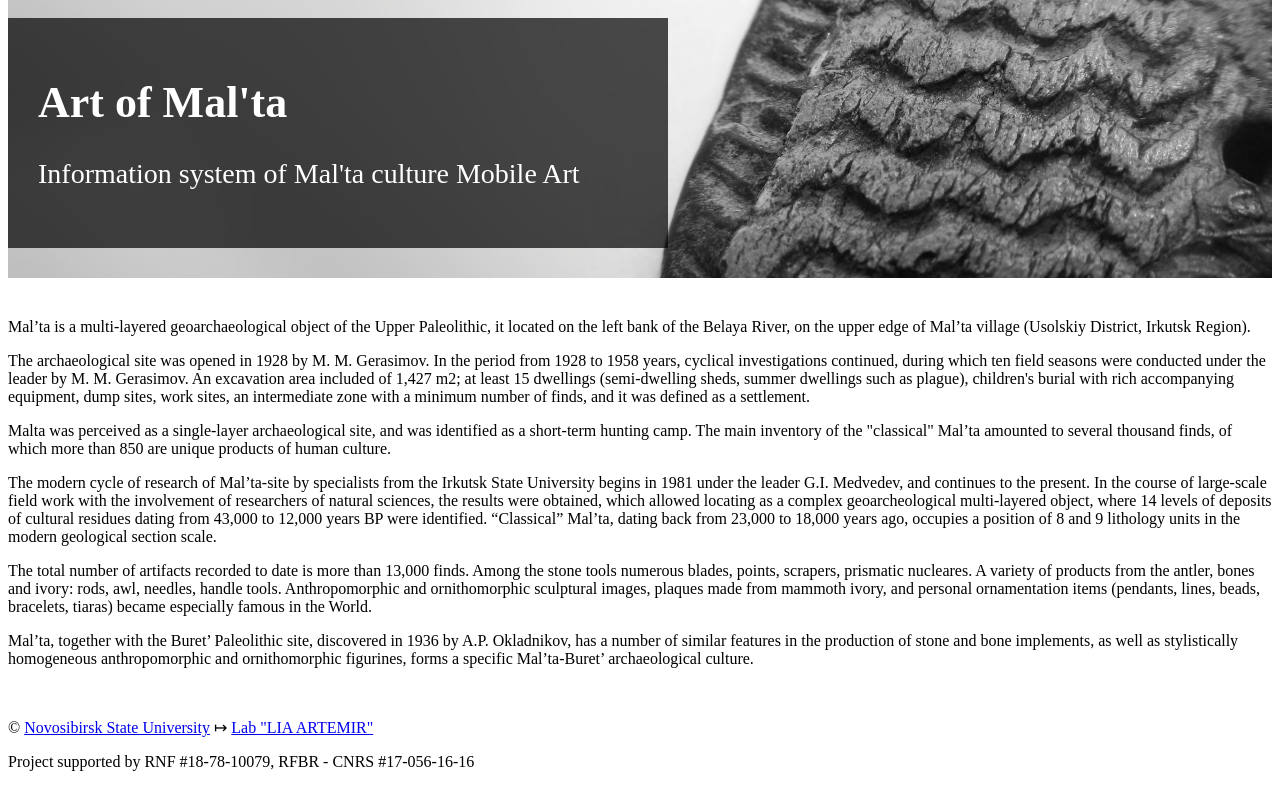
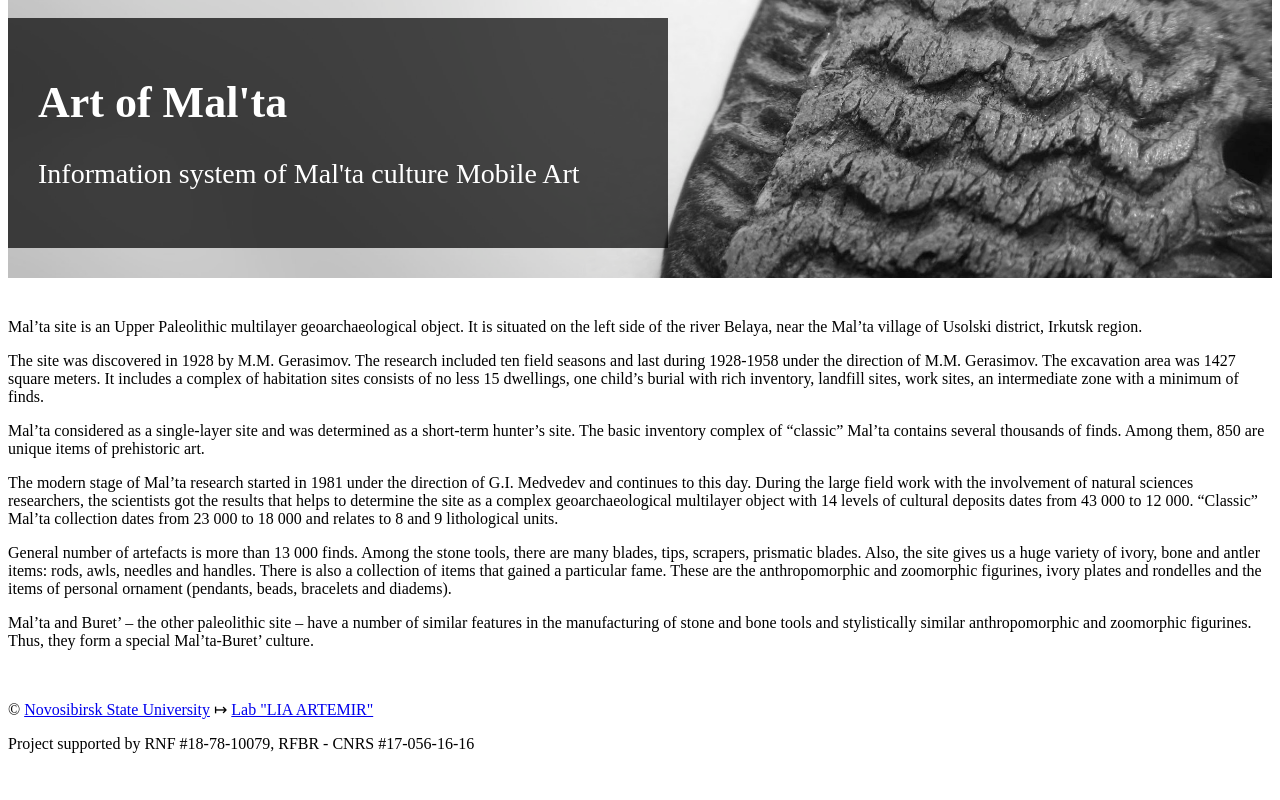
Before and after one commit to vladislav-kazakov/malta, a Yii app: template frontend/views/site/index.php in a window 1280 px wide. Run offline with PHP 8.4 and a stand-in for Yii, Linux system fonts and the light colour scheme; the template is opened without the code that fills it, so the values that code supplies are empty; some libraries are stand-ins or nearby versions.

Commit message:
Added: Buret' page (eng/rus) Fixed: Mal'ta translation (eng)

```diff
--- a/frontend/messages/ru/app.php
+++ b/frontend/messages/ru/app.php
@@ -1,8 +1,10 @@
 <?php
 
 return [
+    'Mal\'ta' => 'Мальта',
+    'Buret\'' => 'Буреть',
     'Art of Mal\'ta' => 'Искусство Мальты',
-    'Information system of Mal\'ta culture Mobile Art' => 'Информационная система мобильного искусства мальтинской культуры',
+    'Information system of Mal\'ta culture Mobile Art' => 'Информационная система мобильного искусства мальтинско-буретской культуры',
 
     // menu
     'Home' => 'Главная',
--- a/frontend/views/layouts/main.php
+++ b/frontend/views/layouts/main.php
@@ -32,7 +32,7 @@ AppAsset::register($this);
 <div class="wrap">
     <?php
     NavBar::begin([
-        'brandLabel' => Yii::$app->name,
+        'brandLabel' => Yii::t('app', 'Mal\'ta'),
         'brandUrl' => Yii::$app->homeUrl,
         'options' => [
             'class' => 'navbar-inverse',
@@ -43,6 +43,9 @@ AppAsset::register($this);
     ?>
 
     <?php
+
+    $menuItems[] = ['label' => Yii::t('app', 'Buret\''), 'url' => ['site/bndex']];
+
     if ($menuType = (new TypeMenu)->run([])) {
         $menuItems = array_merge($menuItems, $menuType);
     }
--- a/frontend/views/site/index.php
+++ b/frontend/views/site/index.php
@@ -13,22 +13,22 @@ $this->title = Yii::$app->name;
 <div class="row">
     <div class="col-xs-12">
         <p>
-            <?= Yii::t('home', 'Mal’ta is a multi-layered geoarchaeological object of the Upper Paleolithic, it located on the left bank of the Belaya River, on the upper edge of Mal’ta village (Usolskiy District, Irkutsk Region).') ?>
+            <?= Yii::t('home', 'Mal’ta site is an Upper Paleolithic multilayer geoarchaeological object. It is situated on the left side of the river Belaya, near the Mal’ta village of Usolski district, Irkutsk region.') ?>
         </p>
         <p>
-            <?= Yii::t('home', 'The archaeological site was opened in 1928 by M. M. Gerasimov. In the period from 1928 to 1958 years, cyclical investigations continued, during which ten field seasons were conducted under the leader by M. M. Gerasimov. An excavation area included of 1,427 m2; at least 15 dwellings (semi-dwelling sheds, summer dwellings such as plague), children\'s burial with rich accompanying equipment, dump sites, work sites, an intermediate zone with a minimum number of finds, and it was defined as a settlement.') ?>
+            <?= Yii::t('home', 'The site was discovered in 1928 by M.M. Gerasimov. The research included ten field seasons and last during 1928-1958 under the direction of M.M. Gerasimov. The excavation area was 1427 square meters. It includes a complex of habitation sites consists of no less 15 dwellings, one child’s burial with rich inventory, landfill sites, work sites, an intermediate zone with a minimum of finds.') ?>
         </p>
         <p>
-            <?= Yii::t('home', 'Malta was perceived as a single-layer archaeological site, and was identified as a short-term hunting camp. The main inventory of the "classical" Mal’ta amounted to several thousand finds, of which more than 850 are unique products of human culture.') ?>
+            <?= Yii::t('home', 'Mal’ta considered as a single-layer site and was determined as a short-term hunter’s site. The basic inventory complex of “classic” Mal’ta contains several thousands of finds. Among them, 850 are unique items of prehistoric art.') ?>
         </p>
         <p>
-            <?= Yii::t('home', 'The modern cycle of research of Mal’ta-site by specialists from the Irkutsk State University begins in 1981 under the leader G.I. Medvedev, and continues to the present. In the course of large-scale field work with the involvement of researchers of natural sciences, the results were obtained, which allowed locating as a complex geoarcheological multi-layered object, where 14 levels of deposits of cultural residues dating from 43,000 to 12,000 years BP were identified. “Classical” Mal’ta, dating back from 23,000 to 18,000 years ago, occupies a position of 8 and 9 lithology units in the modern geological section scale.') ?>
+            <?= Yii::t('home', 'The modern stage of Mal’ta research started in 1981 under the direction of G.I. Medvedev and continues to this day. During the large field work with the involvement of natural sciences researchers, the scientists got the results that helps to determine the site as a complex geoarchaeological multilayer object with 14 levels of cultural deposits dates from 43 000 to 12 000. “Classic” Mal’ta collection dates from 23 000 to 18 000 and relates to 8 and 9 lithological units.') ?>
         </p>
         <p>
-            <?= Yii::t('home', 'The total number of artifacts recorded to date is more than 13,000 finds. Among the stone tools numerous blades, points, scrapers, prismatic nucleares. A variety of products from the antler, bones and ivory: rods, awl, needles, handle tools. Anthropomorphic and ornithomorphic sculptural images, plaques made from mammoth ivory, and personal ornamentation items (pendants, lines, beads, bracelets, tiaras) became especially famous in the World.') ?>
+            <?= Yii::t('home', 'General number of artefacts is more than 13 000 finds. Among the stone tools, there are many blades, tips, scrapers, prismatic blades. Also, the site gives us a huge variety of ivory, bone and antler items: rods, awls, needles and handles. There is also a collection of items that gained a particular fame. These are the anthropomorphic and zoomorphic figurines, ivory plates and rondelles and the items of personal ornament (pendants, beads, bracelets and diadems).') ?>
         </p>
         <p>
-            <?= Yii::t('home', 'Mal’ta, together with the Buret’ Paleolithic site, discovered in 1936 by A.P. Okladnikov, has a number of similar features in the production of stone and bone implements, as well as stylistically homogeneous anthropomorphic and ornithomorphic figurines, forms a specific Mal’ta-Buret’ archaeological culture.') ?>
+            <?= Yii::t('home', 'Mal’ta and Buret’ – the other paleolithic site – have a number of similar features in the manufacturing of stone and bone tools and stylistically similar anthropomorphic and zoomorphic figurines. Thus, they form a special Mal’ta-Buret’ culture.') ?>
         </p>
     </div>
 
```
Also changed, not shown: frontend/controllers/SiteController.php (+9 -0 lines), frontend/messages/ru/home.php (+10 -6 lines), frontend/views/site/bndex.php (added, +31 -0 lines).
